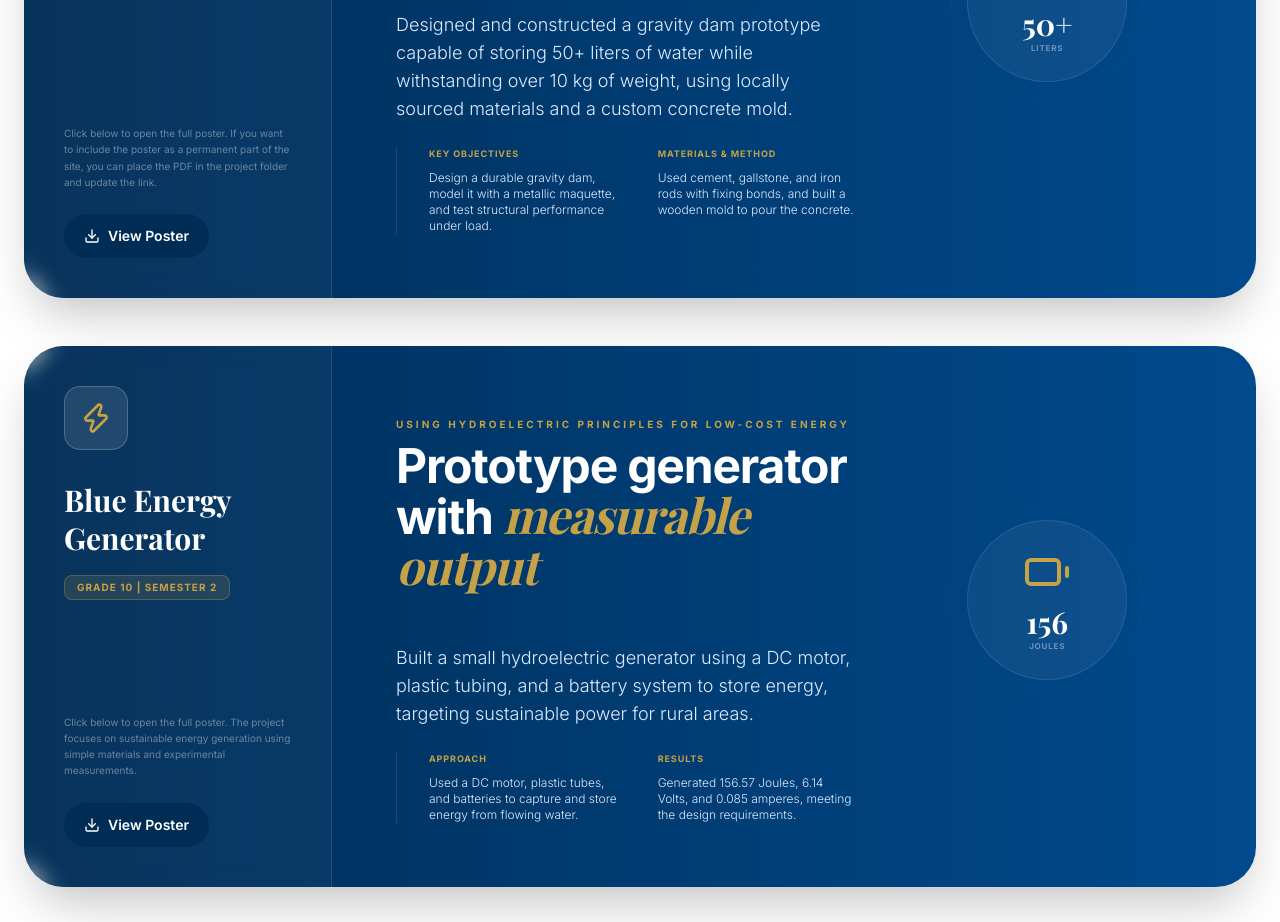
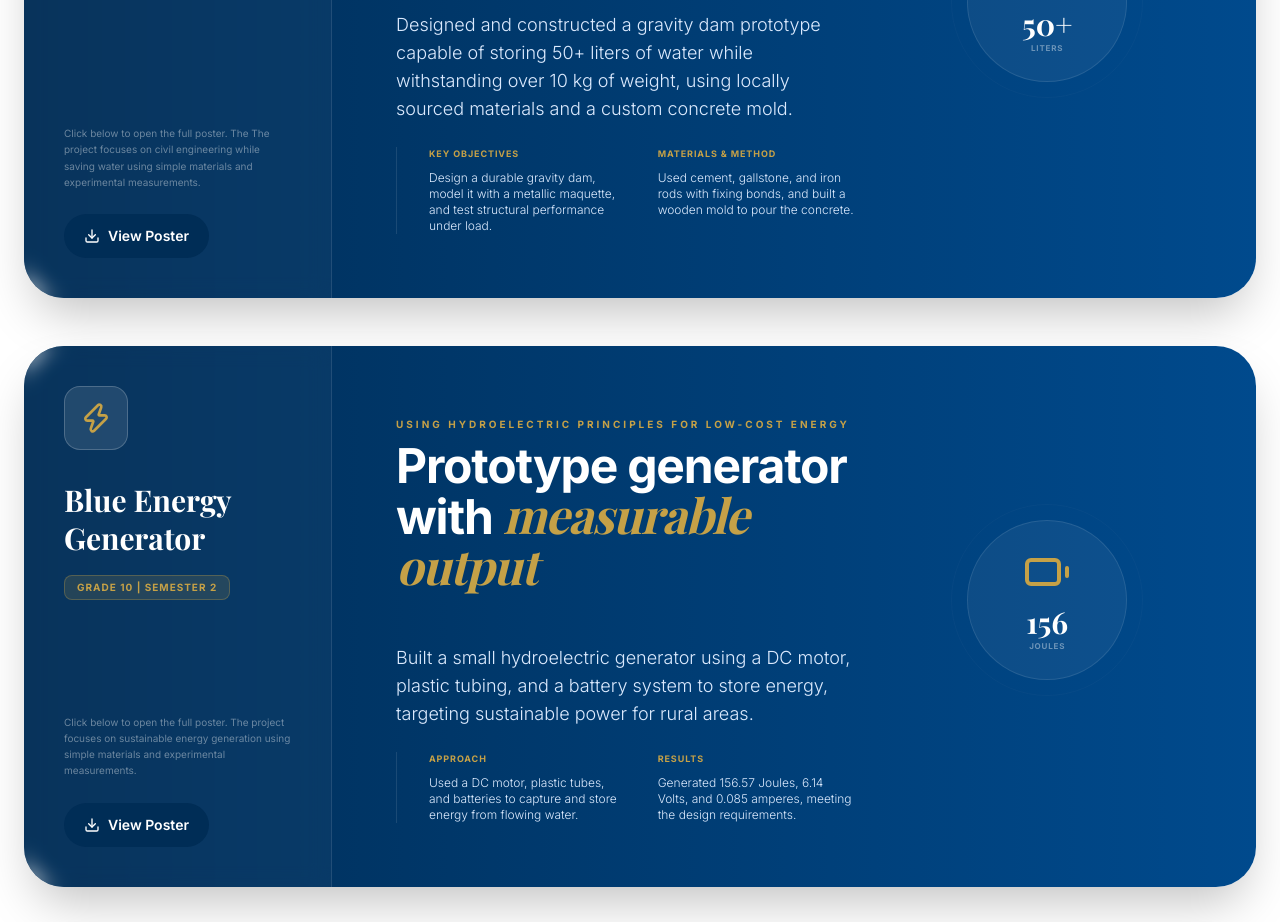
Before and after one commit to AbdelrahmanAshrafElnakesh/Elnakesh, a plain HTML site: page index.html in a window 1280 px wide. Shown: the part 6340-7262 px from the top of the page. Drawn offline with nearby package versions, Linux system fonts and the light colour scheme.

Commit message:
Add files via upload

```diff
--- a/index.html
+++ b/index.html
@@ -852,7 +852,7 @@
                         </div>
                         <div class="space-y-6">
                             <p class="text-[10px] text-white/40 leading-relaxed">
-                                Click below to open the full poster. If you want to include the poster as a permanent part of the site, you can place the PDF in the project folder and update the link.
+                                Click below to open the full poster. The The project focuses on civil engineering while saving water using simple materials and experimental measurements.
                             </p>
                             <a href="/Capstone/22114..pdf" target="_blank" class="inline-flex items-center justify-center px-5 py-3 bg-rru-blue rounded-full text-sm font-semibold hover:bg-rru-gold transition">
                                 <i data-lucide="download" class="w-4 h-4 mr-2"></i>
```
